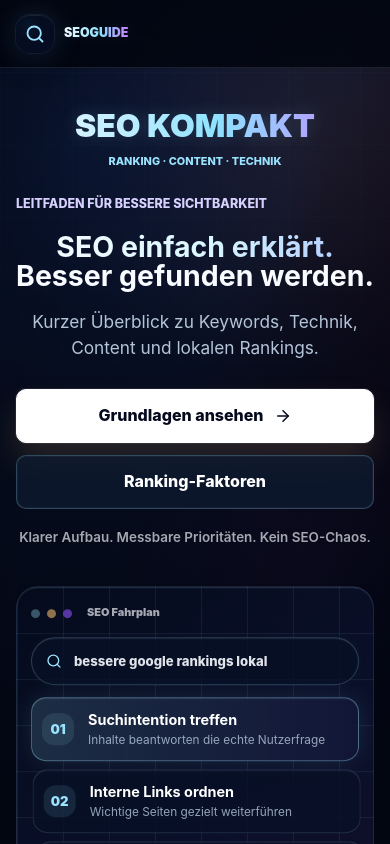
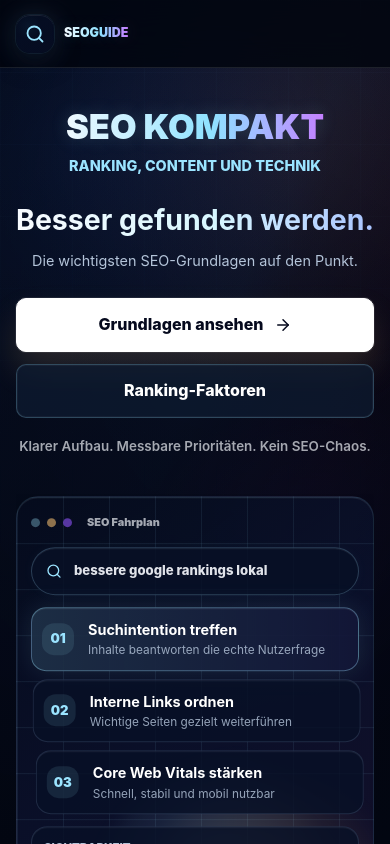
Before and after one commit to parmis2005/seo-info-test, a Next.js app: page / in a window 390 px wide. Shown: the top 844 px of the page. Built offline with nearby package versions, Linux system fonts and the light colour scheme.

Commit message:
Refine SEO hero typography

```diff
--- a/app/globals.css
+++ b/app/globals.css
@@ -519,22 +519,26 @@ p {
   display: grid;
 }
 .hero-branding {
-  gap: 14px;
+  gap: 12px;
+  width: fit-content;
+  max-width: 100%;
   margin-bottom: 28px;
+  justify-items: center;
   display: grid;
 }
 .hero-wordmark {
-  font-size: 3.1rem;
+  font-size: clamp(2.85rem, 5.6vw, 4.3rem);
 }
 .hero-tagline {
   color: var(--cyan);
+  text-align: center;
   text-transform: uppercase;
-  font-size: 0.76rem;
+  font-size: 1.02rem;
   font-weight: 850;
-  line-height: 1;
+  line-height: 1.35;
 }
 .hero-statement {
-  gap: 18px;
+  gap: 12px;
   width: 100%;
   padding-left: 24px;
   display: grid;
@@ -569,8 +573,13 @@ p {
 .hero-statement p {
   width: 100%;
   max-width: 560px;
-  font-size: 1.08rem;
-  line-height: 1.5;
+  font-size: 1.02rem;
+  line-height: 1.35;
+}
+.hero-statement h1 {
+  font-size: clamp(2rem, 3.8vw, 3rem);
+  line-height: 1.14;
+  padding-bottom: 0.08em;
 }
 .hero-actions {
   flex-wrap: wrap;
@@ -1370,10 +1379,10 @@ p {
     max-width: 358px;
   }
   .hero-wordmark {
-    font-size: 2rem;
+    font-size: 2.15rem;
   }
   .hero-tagline {
-    font-size: 0.68rem;
+    font-size: 0.9rem;
   }
   .hero-statement h1,
   .hero-statement p {
@@ -1382,7 +1391,10 @@ p {
     max-width: 100%;
   }
   .hero-statement h1 {
-    font-size: 1.84rem;
+    font-size: 1.65rem;
+  }
+  .hero-statement p {
+    font-size: 0.9rem;
   }
   .hero-actions,
   .primary-button,
--- a/app/page.tsx
+++ b/app/page.tsx
@@ -167,17 +167,15 @@ export default function Page() {
         <div className="hero-copy">
           <div className="hero-branding">
             <span className="hero-wordmark">SEO KOMPAKT</span>
-            <span className="hero-tagline">Ranking · Content · Technik</span>
+            <span className="hero-tagline">Ranking, Content und Technik</span>
           </div>
 
           <div className="hero-statement">
-            <Eyebrow>Leitfaden für bessere Sichtbarkeit</Eyebrow>
             <h1>
-              <span>SEO einfach erklärt.</span>
               <span>Besser gefunden werden.</span>
             </h1>
             <p>
-              Kurzer Überblick zu Keywords, Technik, Content und lokalen Rankings.
+              Die wichtigsten SEO-Grundlagen auf den Punkt.
             </p>
           </div>
 
```
